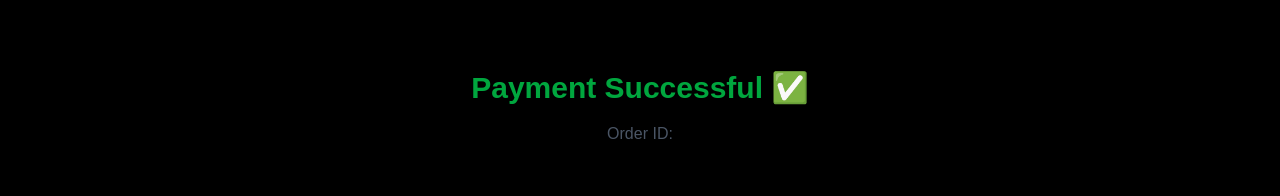
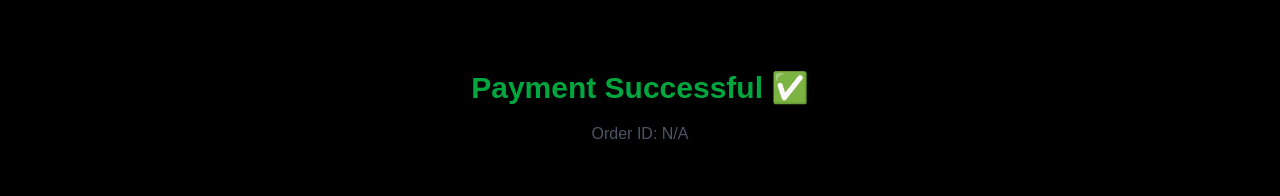
Before and after one commit to Amir213-max/ningakeeper, a Next.js app: page /checkout/success in a window 1280 px wide. Shown: the part 432-628 px from the top of the page. Built offline with nearby package versions, Linux system fonts and the light colour scheme; no server answers.

Commit message:
fix:shipping and payment

```diff
--- /dev/null
+++ b/app/checkout/success/PaymentSuccessClient.js
@@ -0,0 +1,25 @@
+"use client";
+
+import { useSearchParams } from "next/navigation";
+import { useEffect } from "react";
+
+export default function PaymentSuccessClient() {
+  const params = useSearchParams();
+  const orderId = params.get("order_id"); // أو "orderId" حسب اللي جاي من Tap
+
+  useEffect(() => {
+    if (orderId) {
+      console.log("Payment succeeded for order:", orderId);
+      // هنا ممكن تحدث حالة الطلب فى GraphQL إلى paid لو حبيت
+    }
+  }, [orderId]);
+
+  return (
+    <div className="flex flex-col items-center justify-center text-center">
+      <h1 className="text-3xl font-bold text-green-600">
+        Payment Successful ✅
+      </h1>
+      <p className="mt-4 text-gray-600">Order ID: {orderId || "N/A"}</p>
+    </div>
+  );
+}
--- a/app/checkout/success/page.js
+++ b/app/checkout/success/page.js
@@ -1,20 +1,9 @@
-"use client";
-import { useSearchParams } from "next/navigation";
-import { useEffect } from "react";
+import PaymentSuccessClient from "./PaymentSuccessClient";
 
-export default function PaymentSuccess() {
-  const params = useSearchParams();
-  const orderId = params.get("orderId");
-
-  useEffect(() => {
-    // هنا ممكن تحدث حالة الطلب فى GraphQL إلى paid لو حبيت
-    console.log("Payment succeeded for order:", orderId);
-  }, [orderId]);
-
+export default function PaymentSuccessPage() {
   return (
-    <div className="flex flex-col items-center justify-center min-h-screen">
-      <h1 className="text-3xl font-bold text-green-600">Payment Successful ✅</h1>
-      <p className="mt-4 text-gray-600">Order ID: {orderId}</p>
+    <div className="min-h-screen flex items-center justify-center">
+      <PaymentSuccessClient />
     </div>
   );
 }
```
